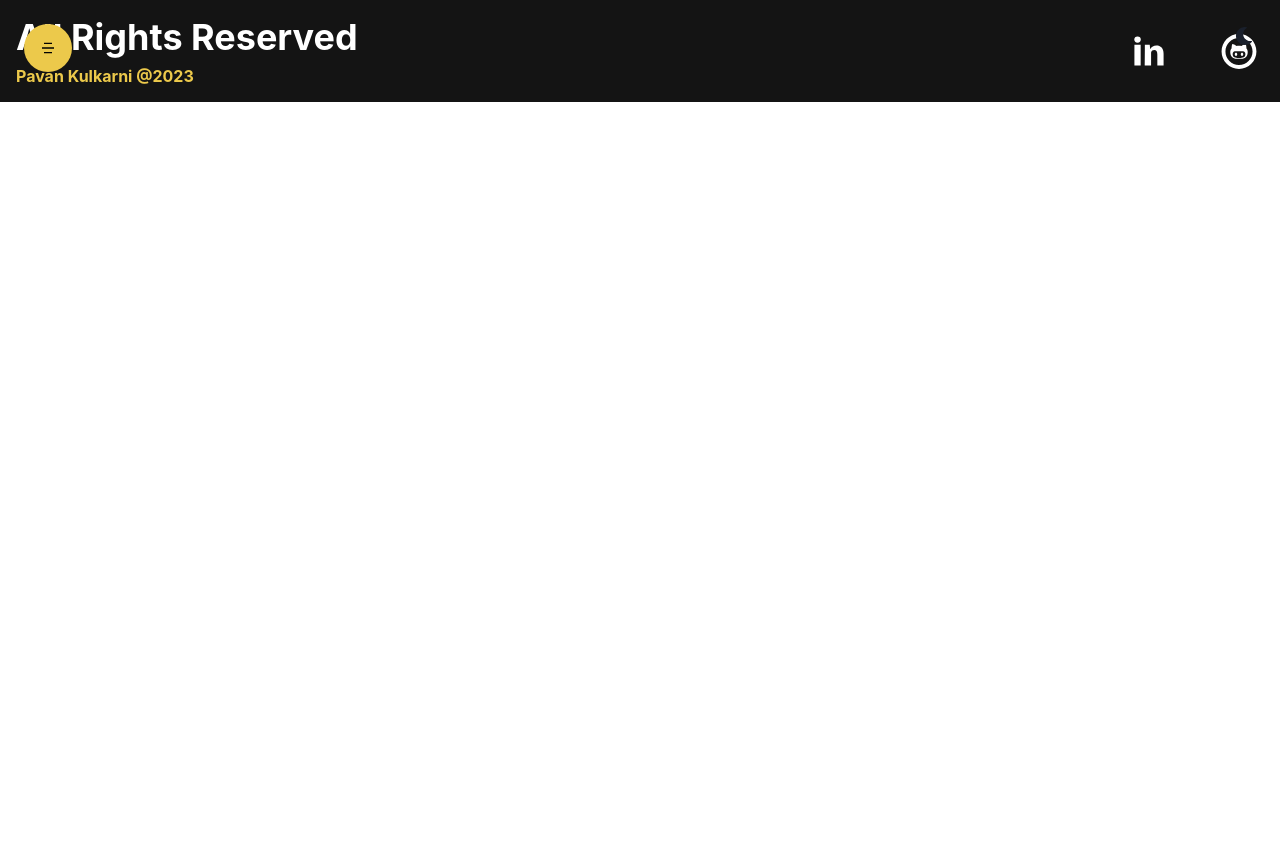
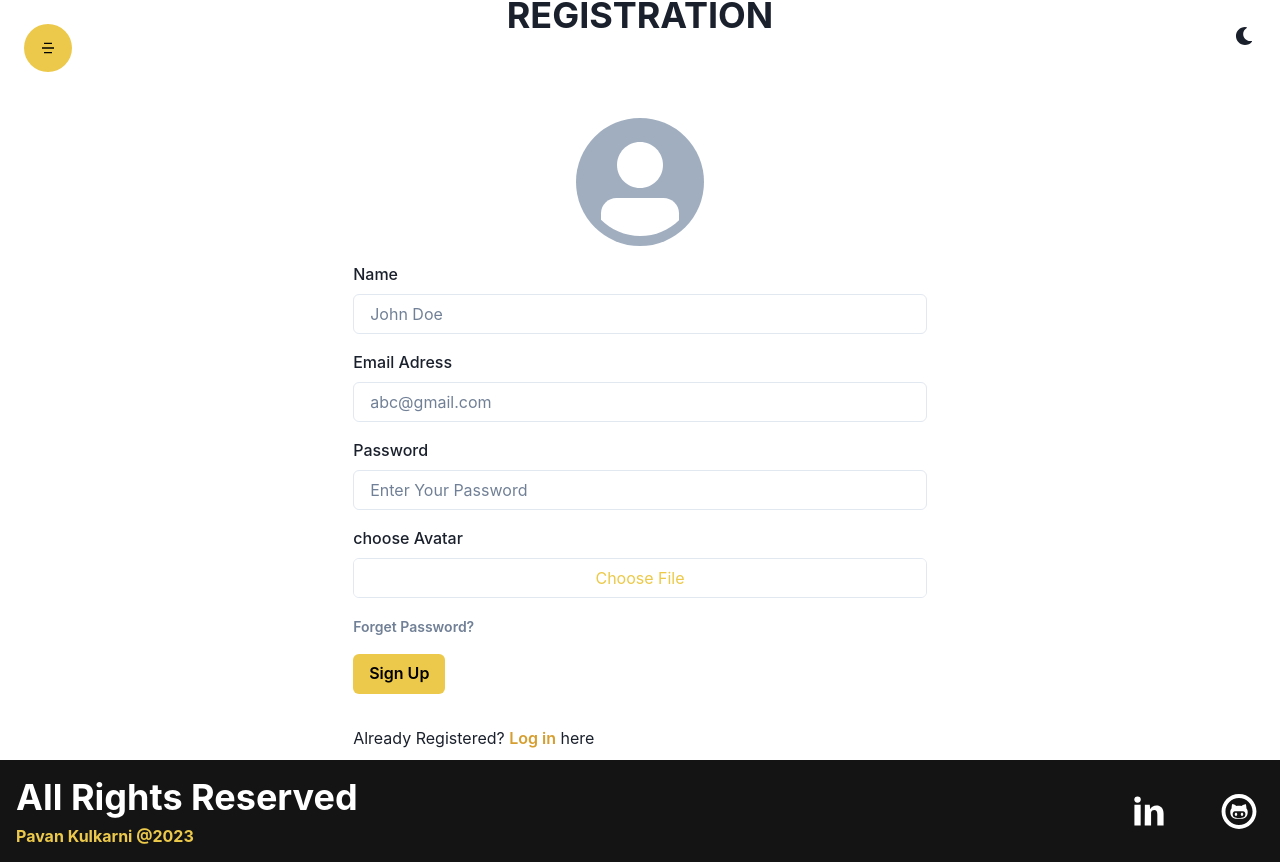
Before and after one commit to pavandeveloperr/TechMate, a React (Create React App) app in the folder techmate-frontend/: page /register in a window 1280 px wide. Before the commit the page ends 800 px from the top, so only its background shows below. Built offline with nearby package versions, Linux system fonts and the light colour scheme.

Commit message:
feat: Registeration page

```diff
--- a/techmate-frontend/src/App.js
+++ b/techmate-frontend/src/App.js
@@ -5,6 +5,7 @@ import Footer from './components/layout/Footer/Footer';
 import Header from './components/layout/Header/Header';
 import Home from './components/Home/Home';
 import Login from './components/Auth/Login';
+import Register from './components/Auth/Register';
 
 function App() {
 
@@ -15,6 +16,7 @@ function App() {
         <Route path='/' element={<Home />}/>
         <Route path='/courses' element={<Courses />}/>
         <Route path='/login' element={<Login />}/>
+        <Route path='/register' element={<Register />}/>
       </Routes>
         <Footer />
     </Router>
--- /dev/null
+++ b/techmate-frontend/src/components/Auth/Register.jsx
@@ -0,0 +1,126 @@
+import {
+    Avatar,
+    Box,
+    Button,
+    Container,
+    FormLabel,
+    Heading,
+    Input,
+    VStack,
+  } from '@chakra-ui/react';
+  import React, { useState } from 'react';
+  import { Link } from 'react-router-dom';
+
+
+  //fileupload styles
+  export const fileUploadCss = {
+    cursor: "pointer", marginLeft:"-5%",
+        width: "110%",
+        border: "none",
+        height: "100%",
+        color: "#ECC948",
+        backgroundColor: "white"
+  }
+
+  const fileUploadStyle = {
+    "&::file-selector-button": fileUploadCss
+  }
+
+const Register = () => {
+    const [email, setEmail] = useState('');
+    const [name, setName] = useState('');
+    const [password, setPassword] = useState('');
+    const [imagePrev, setImagePrev] = useState('')
+
+    const submitHandler = e => {
+      e.preventDefault();
+    };
+
+  return (
+    <Container h={'95vh'}>
+      <VStack h={'full'} justifyContent="center" spacing={'16'}>
+        <Heading textTransform={"uppercase"} children={'Registration'} />
+
+        <form onSubmit={submitHandler} style={{ width: '100%' }}>
+            <Box my={4} display={"flex"} justifyContent={"center"}>
+                <Avatar src={imagePrev} size={"2xl"} />
+            </Box>
+          <Box my={'4'}>
+            <FormLabel htmlFor="Name" children="Name" />
+            <Input
+              required
+              id="name"
+              value={name}
+              onChange={e => setName(e.target.value)}
+              placeholder="John Doe"
+              type={'text'}
+              focusBorderColor="yellow.500"
+            />
+          </Box>
+
+          <Box my={'4'}>
+            <FormLabel htmlFor="Email" children="Email Adress" />
+            <Input
+              required
+              id="email"
+              value={email}
+              onChange={e => setEmail(e.target.value)}
+              placeholder="abc@gmail.com"
+              type={'email'}
+              focusBorderColor="yellow.500"
+            />
+          </Box>
+
+          <Box my={'4'}>
+            <FormLabel htmlFor="password" children="Password" />
+            <Input
+              required
+              id="password"
+              value={password}
+              onChange={e => setPassword(e.target.value)}
+              placeholder="Enter Your Password"
+              type={'password'}
+              focusBorderColor="yellow.500"
+            />
+          </Box>
+
+          <Box my={'4'}>
+            <FormLabel htmlFor="chooseAvatar" children="choose Avatar" />
+            <Input
+              accept='image/*'
+              required
+              id="chooseAvatar"
+              type={'file'}
+              focusBorderColor="yellow.500"
+              css={fileUploadStyle}
+            />
+          </Box>
+
+          <Box>
+            <Link to="/forgetpassword">
+              <Button fontSize={'sm'} variant="link">
+                Forget Password?
+              </Button>
+            </Link>
+          </Box>
+
+          <Button my="4" colorScheme={'yellow'} type="submit">
+            Sign Up
+          </Button>
+
+          <Box my="4">
+            Already Registered?{' '}
+            <Link to="/login">
+              <Button colorScheme={'yellow'} variant="link">
+                Log in
+              </Button>{' '}
+              here
+            </Link>
+          </Box>
+        </form>
+      </VStack>
+      </Container>
+    )
+}
+
+export default Register
```
